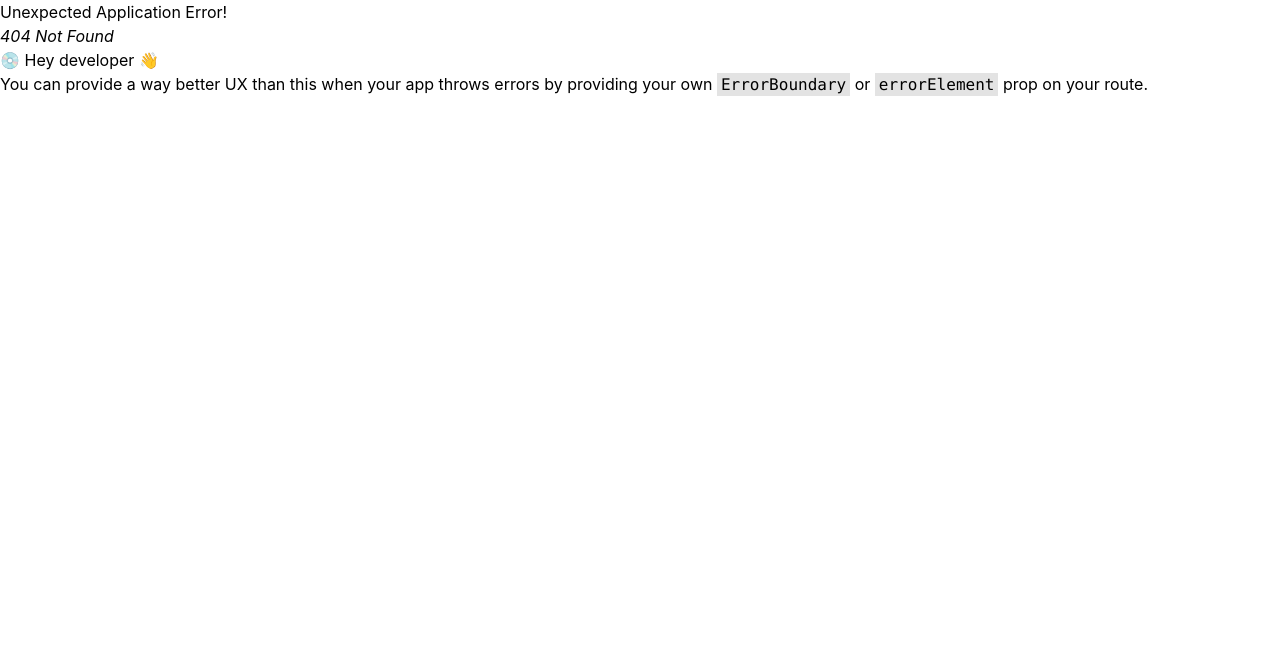
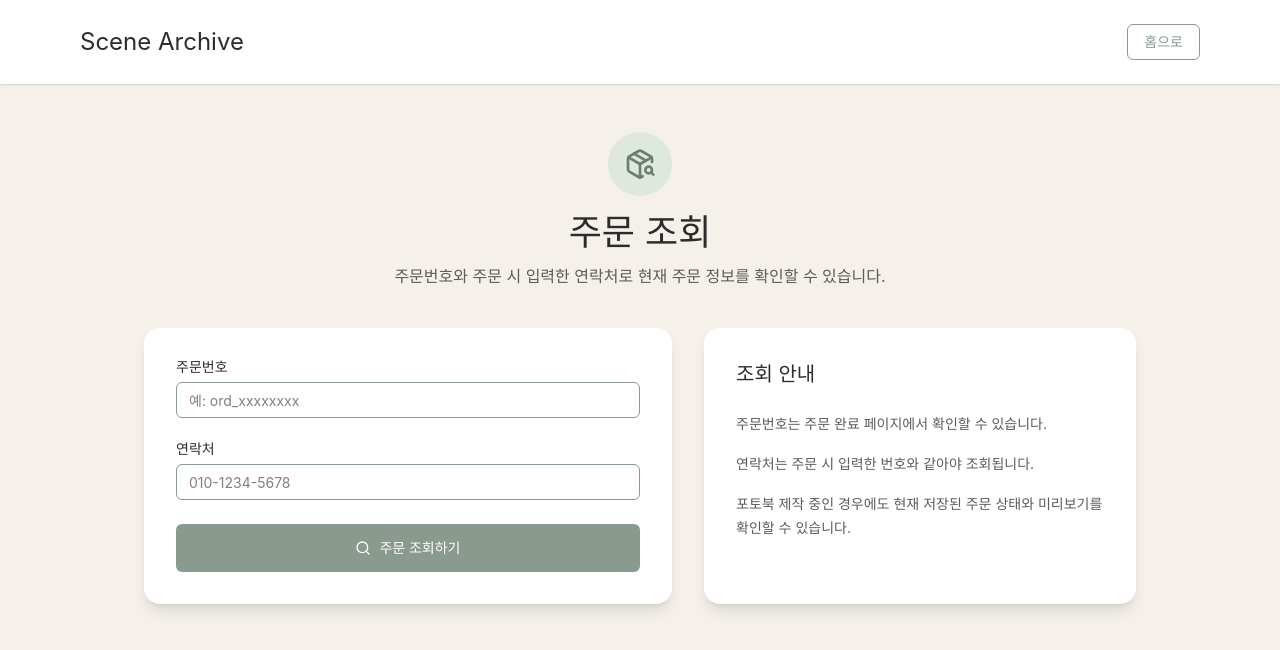
Before and after one commit to so0126/scene-archive, a React (Vite) app in the folder frontend/: page /order-lookup in a window 1280 px wide. Before the commit this address had no page. Shown: the top 650 px of the page. Built offline with nearby package versions, Linux system fonts and the light colour scheme.

Commit message:
front/feat: 주문 조회 페이지와 홈 진입 버튼 추가

```diff
--- a/frontend/src/app/pages/Home.tsx
+++ b/frontend/src/app/pages/Home.tsx
@@ -116,6 +116,14 @@ export function Home() {
                   데모 데이터로 시작
                 </>
               )}
+            </Button>
+            <Button
+              size="lg"
+              variant="outline"
+              onClick={() => navigate("/order-lookup")}
+              className="bg-transparent hover:bg-white/15 text-white border-white/40 px-8 py-6 text-lg min-w-[240px] backdrop-blur-sm"
+            >
+              주문 조회하기
             </Button>
               </div>
         </div>
--- /dev/null
+++ b/frontend/src/app/pages/OrderLookup.tsx
@@ -0,0 +1,219 @@
+import type React from "react";
+import { useState } from "react";
+import { useNavigate } from "react-router";
+import { PackageSearch, Search } from "lucide-react";
+import { SectionCard } from "../components/common/SectionCard";
+import { Button } from "../components/ui/button";
+import { Input } from "../components/ui/input";
+import { Label } from "../components/ui/label";
+
+interface OrderedPhoto {
+  id: string;
+  image: string;
+  keywords: string;
+}
+
+interface OrderLookupResult {
+  order_uid: string;
+  recipient_name: string;
+  recipient_phone: string;
+  status: string;
+  photo_count: number;
+  created_at: string;
+  address1: string;
+  address2: string;
+  scenes: OrderedPhoto[];
+}
+
+export function OrderLookup() {
+  const navigate = useNavigate();
+  const [formData, setFormData] = useState({
+    orderUid: "",
+    phone: "",
+  });
+  const [isLoading, setIsLoading] = useState(false);
+  const [errorMessage, setErrorMessage] = useState("");
+  const [result, setResult] = useState<OrderLookupResult | null>(null);
+
+  const handleInputChange = (e: React.ChangeEvent<HTMLInputElement>) => {
+    const { id, value } = e.target;
+    setFormData((prev) => ({ ...prev, [id]: value }));
+  };
+
+  const handleSubmit = async (e: React.FormEvent) => {
+    e.preventDefault();
+    if (!formData.orderUid || !formData.phone) {
+      setErrorMessage("주문번호와 연락처를 모두 입력해주세요.");
+      return;
+    }
+
+    try {
+      setIsLoading(true);
+      setErrorMessage("");
+      setResult(null);
+
+      const response = await fetch("http://localhost:8000/api/order/lookup", {
+        method: "POST",
+        headers: {
+          "Content-Type": "application/json",
+        },
+        body: JSON.stringify({
+          order_uid: formData.orderUid.trim(),
+          phone: formData.phone.trim(),
+        }),
+      });
+
+      const data = await response.json();
+      if (!response.ok) {
+        setErrorMessage(data.detail || "주문 정보를 불러오지 못했습니다.");
+        return;
+      }
+
+      setResult(data);
+    } catch (error) {
+      console.error("주문 조회 실패:", error);
+      setErrorMessage("서버와 통신 중 문제가 발생했습니다.");
+    } finally {
+      setIsLoading(false);
+    }
+  };
+
+  return (
+    <div className="min-h-screen bg-[#f5f1ea]">
+      <header className="bg-white shadow-sm">
+        <div className="max-w-6xl mx-auto px-4 py-6 flex items-center justify-between">
+          <h1
+            className="text-2xl text-[#2c2c2c] cursor-pointer"
+            onClick={() => navigate("/")}
+          >
+            Scene Archive
+          </h1>
+          <Button
+            variant="outline"
+            onClick={() => navigate("/")}
+            className="border-[#8b9a8e] text-[#8b9a8e] hover:bg-[#8b9a8e] hover:text-white"
+          >
+            홈으로
+          </Button>
+        </div>
+      </header>
+
+      <div className="max-w-5xl mx-auto px-4 py-12">
+        <div className="mb-10 text-center">
+          <div className="mx-auto mb-4 flex h-16 w-16 items-center justify-center rounded-full bg-[#dfe8df]">
+            <PackageSearch className="h-8 w-8 text-[#6d7d70]" />
+          </div>
+          <h2 className="text-4xl text-[#2c2c2c] mb-3">주문 조회</h2>
+          <p className="text-[#5c5c5c]">
+            주문번호와 주문 시 입력한 연락처로 현재 주문 정보를 확인할 수 있습니다.
+          </p>
+        </div>
+
+        <div className="grid gap-8 lg:grid-cols-[1.1fr_0.9fr]">
+          <SectionCard className="p-8">
+            <form onSubmit={handleSubmit} className="space-y-6">
+              <div>
+                <Label htmlFor="orderUid" className="mb-2 block text-base text-[#2c2c2c]">
+                  주문번호
+                </Label>
+                <Input
+                  id="orderUid"
+                  value={formData.orderUid}
+                  onChange={handleInputChange}
+                  placeholder="예: ord_xxxxxxxx"
+                  className="p-6 text-base border-[#8b9a8e]"
+                />
+              </div>
+
+              <div>
+                <Label htmlFor="phone" className="mb-2 block text-base text-[#2c2c2c]">
+                  연락처
+                </Label>
+                <Input
+                  id="phone"
+                  type="tel"
+                  value={formData.phone}
+                  onChange={handleInputChange}
+                  placeholder="010-1234-5678"
+                  className="p-6 text-base border-[#8b9a8e]"
+                />
+              </div>
+
+              {errorMessage && (
+                <div className="rounded-xl border border-[#e7c7c7] bg-[#fff6f6] px-4 py-3 text-sm text-[#a14b4b]">
+                  {errorMessage}
+                </div>
+              )}
+
+              <Button
+                type="submit"
+                disabled={isLoading}
+                className="w-full bg-[#8b9a8e] hover:bg-[#6d7d70] text-white py-6 text-lg"
+              >
+                <Search className="h-4 w-4" />
+                {isLoading ? "조회 중..." : "주문 조회하기"}
+              </Button>
+            </form>
+          </SectionCard>
+
+          <SectionCard className="p-8">
+            <h3 className="mb-6 text-xl text-[#2c2c2c]">조회 안내</h3>
+            <div className="space-y-4 text-sm leading-6 text-[#5c5c5c]">
+              <p>주문번호는 주문 완료 페이지에서 확인할 수 있습니다.</p>
+              <p>연락처는 주문 시 입력한 번호와 같아야 조회됩니다.</p>
+              <p>포토북 제작 중인 경우에도 현재 저장된 주문 상태와 미리보기를 확인할 수 있습니다.</p>
+            </div>
+          </SectionCard>
+        </div>
+
+        {result && (
+          <div className="mt-8 space-y-8">
+            <SectionCard className="p-8">
+              <div className="grid gap-4 text-sm text-[#5c5c5c] sm:grid-cols-2">
+                <p>
+                  주문번호: <span className="text-[#2c2c2c]">{result.order_uid}</span>
+                </p>
+                <p>
+                  주문상태: <span className="text-[#2c2c2c]">{result.status}</span>
+                </p>
+                <p>
+                  주문자: <span className="text-[#2c2c2c]">{result.recipient_name}</span>
+                </p>
+                <p>
+                  제작 페이지 수: <span className="text-[#2c2c2c]">{result.photo_count}장</span>
+                </p>
+                <p>
+                  배송지: <span className="text-[#2c2c2c]">{[result.address1, result.address2].filter(Boolean).join(" ")}</span>
+                </p>
+                <p>
+                  주문일시: <span className="text-[#2c2c2c]">{new Date(result.created_at).toLocaleString()}</span>
+                </p>
+              </div>
+            </SectionCard>
+
+            <SectionCard className="p-8">
+              <h3 className="mb-6 text-xl text-[#2c2c2c]">포토북 미리보기</h3>
+              <div className="flex gap-4 overflow-x-auto pb-4">
+                {result.scenes.map((photo, index) => (
+                  <div key={photo.id || index} className="min-w-[240px]">
+                    <div className="mb-3 aspect-[4/3] overflow-hidden rounded-lg bg-[#f0f0f0]">
+                      <img
+                        src={photo.image}
+                        alt={`Scene ${index + 1}`}
+                        className="h-full w-full object-cover"
+                      />
+                    </div>
+                    <p className="mb-1 text-xs text-[#8b9a8e]">PAGE {index + 1}</p>
+                    <p className="text-sm text-[#2c2c2c] line-clamp-2">
+                      {photo.keywords || "기록된 문장이 없습니다."}
+                    </p>
+                  </div>
+                ))}
+              </div>
+            </SectionCard>
+          </div>
+        )}
+      </div>
+    </div>
+  );
+}
--- a/frontend/src/app/routes.tsx
+++ b/frontend/src/app/routes.tsx
@@ -3,6 +3,7 @@ import { Home } from "./pages/Home";
 import { Upload } from "./pages/Upload";
 import { Editor } from "./pages/Editor";
 import { Order } from "./pages/Order";
+import { OrderLookup } from "./pages/OrderLookup";
 import { Success } from "./pages/Success";
 
 export const router = createBrowserRouter([
@@ -26,4 +27,8 @@ export const router = createBrowserRouter([
     path: "/success",
     Component: Success,
   },
+  {
+    path: "/order-lookup",
+    Component: OrderLookup,
+  },
 ]);
```
